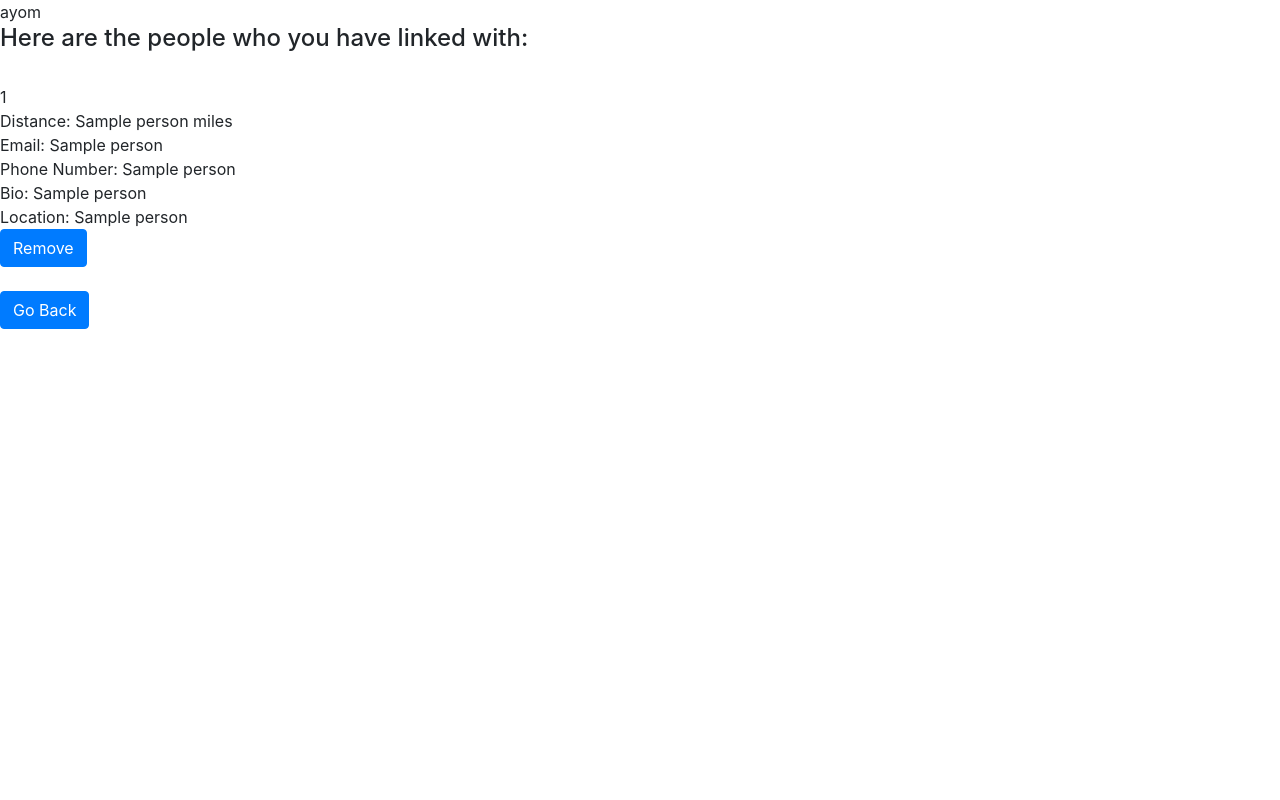
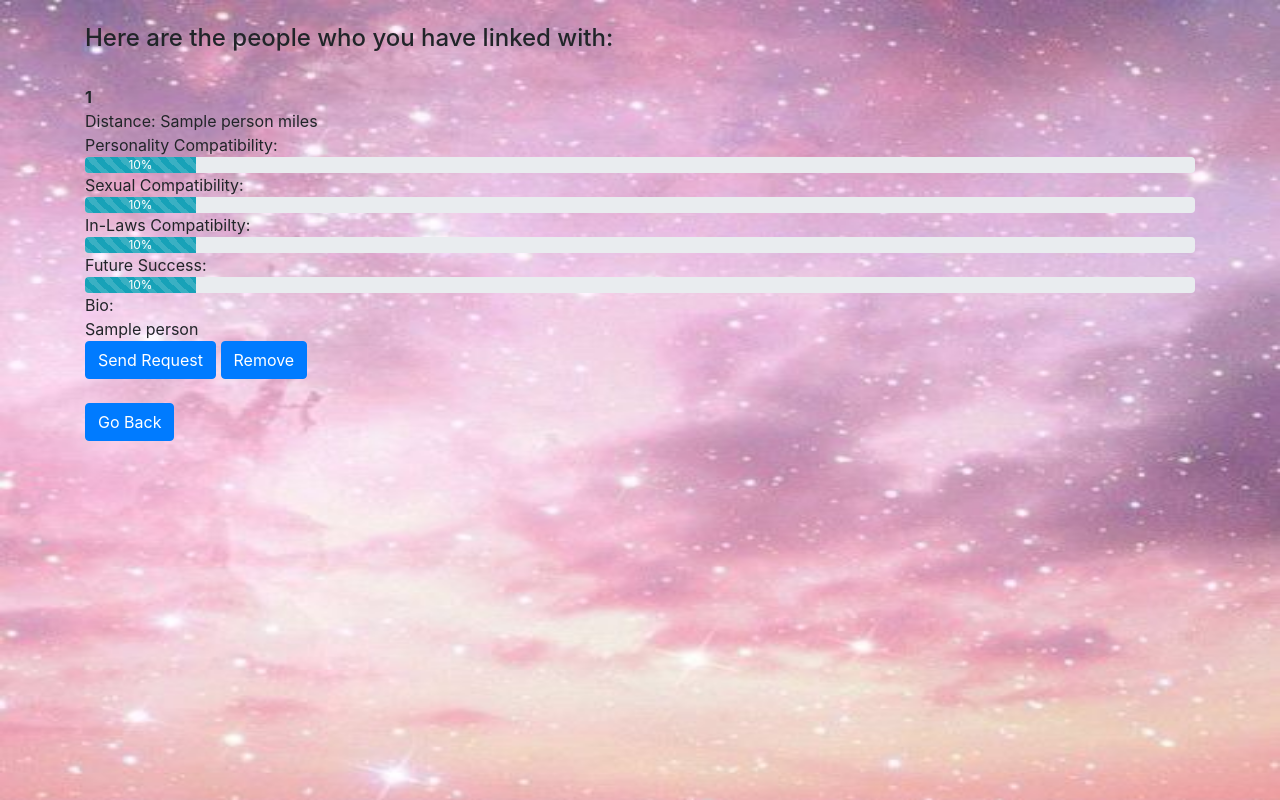
Before and after one commit to hongweimachene/WeNeedAName_chenH-rawatP-shawJ, a Flask app: template templates/accepted_requests.html in a window 1280 px wide. Run offline with Flask 2, Linux system fonts and the light colour scheme; the template is opened without the code that fills it: most values are stand-ins (such as "Sample title", 1, 10 or a date in 2020); some libraries are stand-ins or nearby versions.

Commit message:
fixed features in all request pages

```diff
--- a/doc/devlog.txt
+++ b/doc/devlog.txt
@@ -257,3 +257,6 @@ added starsign compatibilities
 
 yifanW -- 2019-12-03 23:05
 formatted matchmaking page
+
+yifanW -- 2019-12-04 00:38
+fixed features in all request pages
--- a/templates/accepted_requests.html
+++ b/templates/accepted_requests.html
@@ -1,4 +1,4 @@
-ayom<!DOCTYPE html>
+<!DOCTYPE html>
 <html lang="en" dir="ltr">
 <head>
     <meta charset="utf-8">
@@ -6,23 +6,45 @@ ayom<!DOCTYPE html>
     <link rel="icon" href="{{url_for('static', filename='Horoscope_dating.png')}}">
     <title>Find your Match!</title>
 </head>
-<body>
+<body style="background-image: url({{url_for('static', filename='bg2.jpg')}}); background-size: 100% 100%; background-attachment: fixed;">
+    <div class="container">
+        <div class="row">
+            <div class="col align-self-center">
+                <br>
                 <h4>Here are the people who you have linked with:</h4><br>
                 {% for person in listings %}
-    {% if person[5] != [None] %}
-    {{person[0]}}<br>
-    Distance: {{person[6]}} miles<br>
-    Email: {{person[1]}}<br>
-    Phone Number: {{person[2]}}<br>
-    Bio: {{person[3]}}<br>
-    Location: {{person[4]}}<br>
+                {% if person[6] != [None] %}
+                <b>{{person[0]}}</b><br>
+                Distance: {{person[7]}} miles<br>
+                Personality Compatibility:
+                <div class="progress">
+                    <div class="progress-bar bg-info progress-bar-striped" role="progressbar" style="width:{{person[1]*100}}%" aria-valuemin="0" aria-valuemax="100">{{person[1]*100}}%</div>
+                </div>
+                Sexual Compatibility:
+                <div class="progress">
+                    <div class="progress-bar bg-info progress-bar-striped" role="progressbar" style="width:{{person[2]*100}}%" aria-valuemin="0" aria-valuemax="100">{{person[2]*100}}%</div>
+                </div>
+                In-Laws Compatibilty:
+                <div class="progress">
+                    <div class="progress-bar bg-info progress-bar-striped" role="progressbar" style="width:{{person[3]*100}}%" aria-valuemin="0" aria-valuemax="100">{{person[3]*100}}%</div>
+                </div>
+                Future Success:
+                <div class="progress">
+                    <div class="progress-bar bg-info progress-bar-striped" role="progressbar" style="width:{{person[4]*100}}%" aria-valuemin="0" aria-valuemax="100">{{person[4]*100}}%</div>
+                </div>
+                Bio: <br>{{person[5]}}<br>
                 <div class="btn-group">
-        <button type="button" class="btn btn-primary" href="/relation?id={{person[5]}}&type=block">Remove</button>
+                    <a href="/relation?id={{person[6]}}&type=pending"><button type="button" class="btn btn-primary">Send Request</button></a>
+                    &nbsp;
+                    <a href="/relation?id={{person[6]}}&type=block"><button type="button" class="btn btn-primary">Remove</button></a>
                 </div><br><br>
                 {% endif %}
                 {% endfor %}
                 <p class="lead">
                     <a class="btn btn-primary" href="/welcome" role="button">Go Back</a>
                 </p>
+            </div>
+        </div>
+    </div>
 </body>
 </html>
```
Also changed, not shown: templates/matchmaking.html (+14 -6 lines), templates/pending_requests.html (+28 -8 lines), templates/received_requests.html (+29 -10 lines), horoscope_dating.db. Lines whose indentation alone changed are shown as unchanged.
